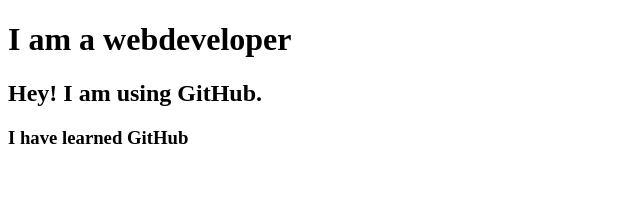
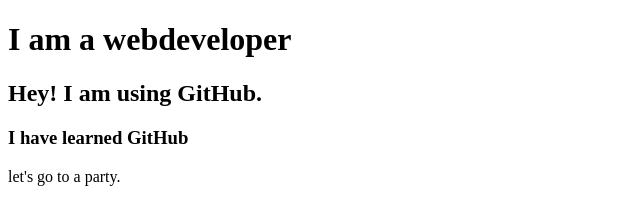
Before and after one commit to IsratJahanRuna/My-Firstwebsite, a plain HTML site: page index.html in a window 1280 px wide. Shown: the whole page, without its empty margins (0-640 px from the left). Drawn offline with Linux system fonts and the light colour scheme.

Commit message:
para added

```diff
--- a/index.html
+++ b/index.html
@@ -9,5 +9,6 @@
     <h1>I am a webdeveloper</h1>
     <h2>Hey! I am using GitHub.</h2>
     <h3>I have learned GitHub</h3>
+    <p>let's go to a party.</p>
 </body>
 </html>
```
